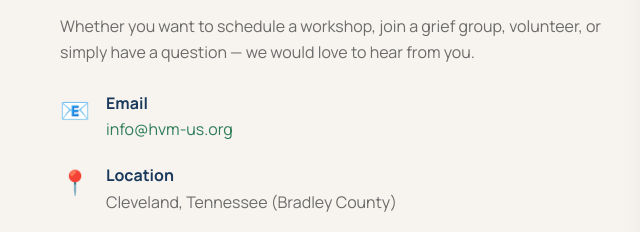
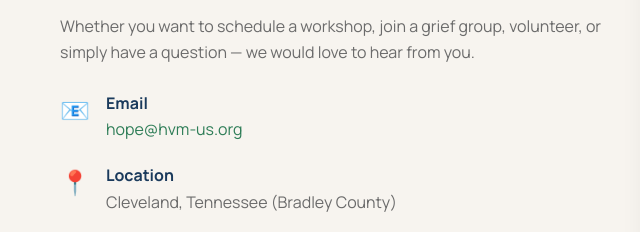
Before and after one commit to jfcrane247/hvm-us.org, a website: page contact.html in a window 1280 px wide. Shown: the part 2818-3050 px from the top of the page, 0-640 px from the left. Drawn offline with Linux system fonts and the light colour scheme.

Commit message:
Update contact email address from info@hvm-us.org to hope@hvm-us.org in contact and donate pages

```diff
--- a/contact.html
+++ b/contact.html
@@ -240,7 +240,7 @@
               <span style="font-size:1.5rem;">📧</span>
               <div>
                 <strong style="display:block;color:var(--navy);">Email</strong>
-                <a href="mailto:info@hvm-us.org" style="color:var(--green);">info@hvm-us.org</a>
+                <a href="mailto:hope@hvm-us.org" style="color:var(--green);">hope@hvm-us.org</a>
               </div>
             </div>
             <div style="display:flex;gap:1rem;align-items:flex-start;">
```
Also changed, not shown: donate.html (+1 -1 lines).
